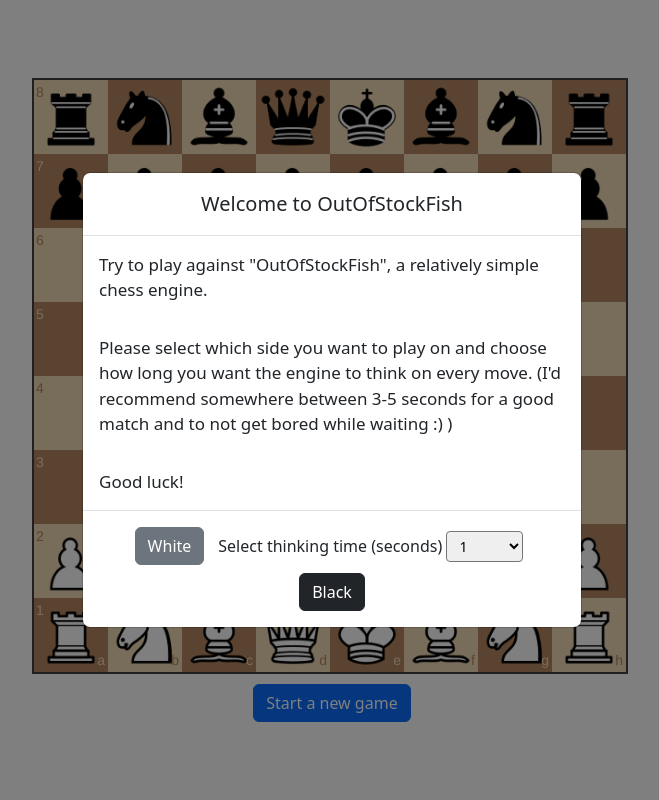
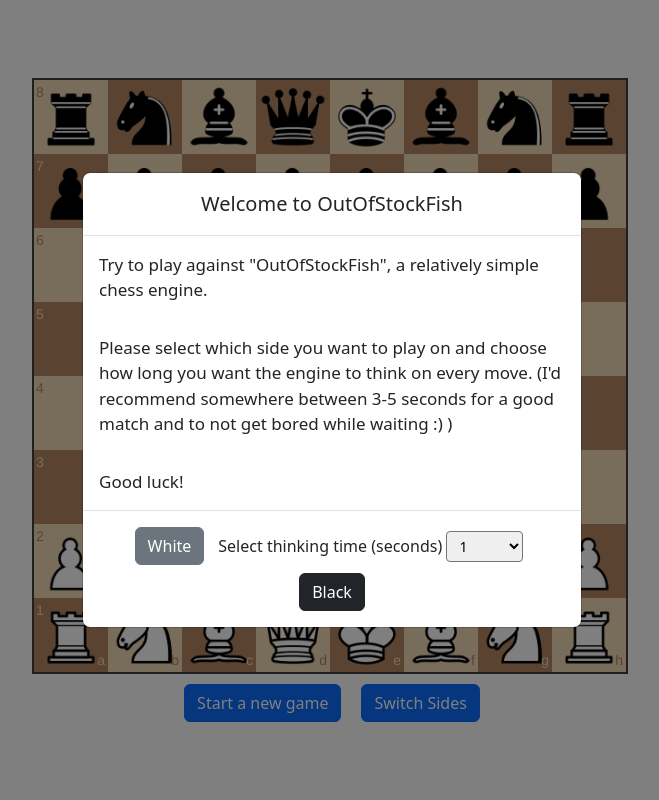
Before and after one commit to Azuolas3/OutOfStockFishWebGUI, a Flask app: page / in a window 1280 px wide. Shown: the whole page, without its empty margins (308-967 px from the left). Run offline with Flask 3, Linux system fonts and the light colour scheme; some libraries are stand-ins or nearby versions.

Commit message:
switch sides button with functionality

```diff
--- a/templates/game.html
+++ b/templates/game.html
@@ -15,8 +15,10 @@
             margin-left: 10px;
         }
 
-        #newGameButton {
+        button.btn-primary {
             margin-top: 10px;
+            margin-right: 10px;
+            margin-left: 10px;
         }
 
         .modal-body {
@@ -66,7 +68,10 @@
     <div class="d-flex align-items-center justify-content-center" style="height: 100vh;">
         <div class="d-flex flex-column align-items-center">
             <div id="board" style="width: 600px"></div>
-            <button id="newGameButton" type="button" class="btn btn-primary">Start a new game</button>
+            <div class="d-flex flex-row">
+                <button id="newGameButton" type="button" class="btn btn-primary">Start a new game</button>
+                <button id="switchSidesButton" type="button" class="btn btn-primary">Switch Sides</button>
+            </div>
         </div>
     </div>
 
@@ -122,6 +127,7 @@
         })
 
         document.getElementById("newGameButton").addEventListener("click", startGame)
+        document.getElementById("switchSidesButton").addEventListener("click", switchSides)
 
         function onDragStart (source, piece, position, orientation) {
           // do not pick up pieces if the game is over
@@ -186,6 +192,21 @@
             }
         }
 
+        function switchSides () {
+            if(playerColor === 'w') {
+                playerColor = 'b'
+                board.orientation('black')
+                if(game.turn() === 'w')
+                    makeEngineMove()
+            }
+            else {
+                playerColor = 'w'
+                board.orientation('white')
+                if(game.turn() === 'b')
+                    makeEngineMove()
+            }
+        }
+
 
         function updateStatus () {
           var status = ''
```
